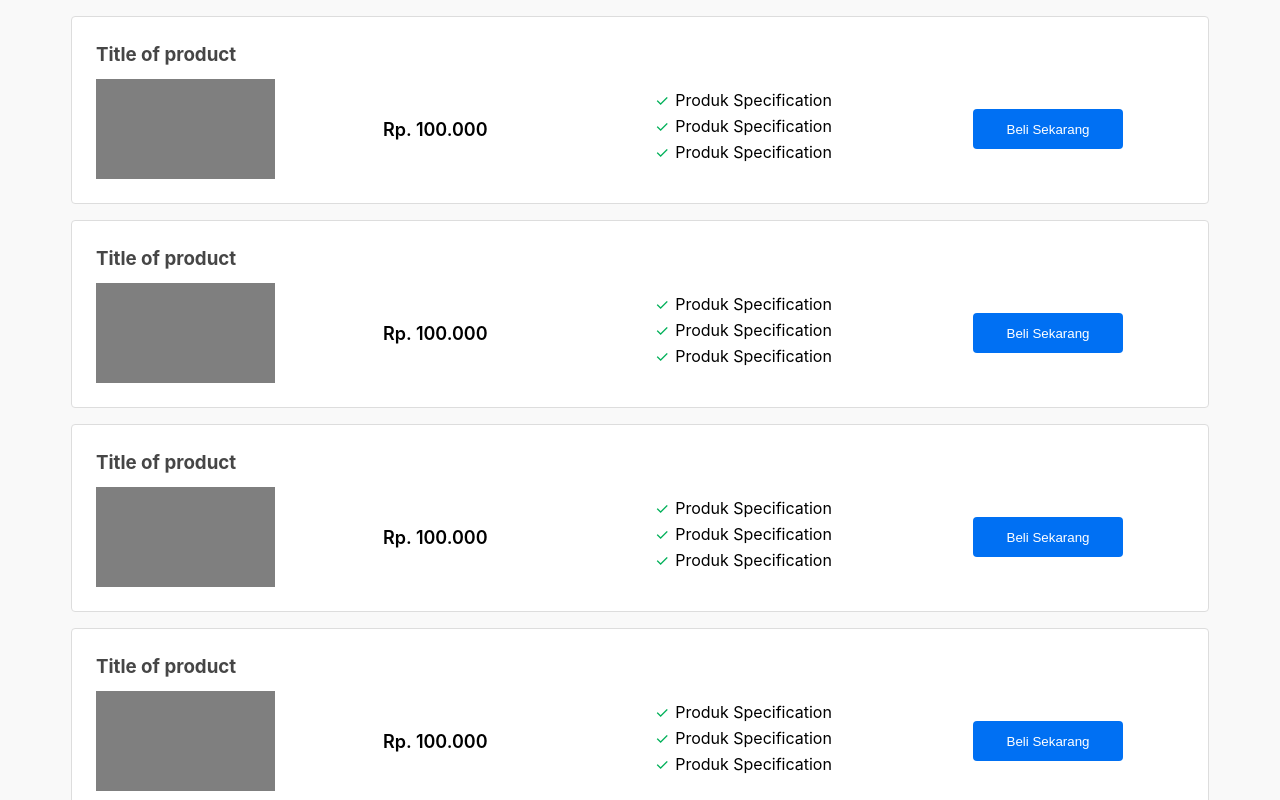
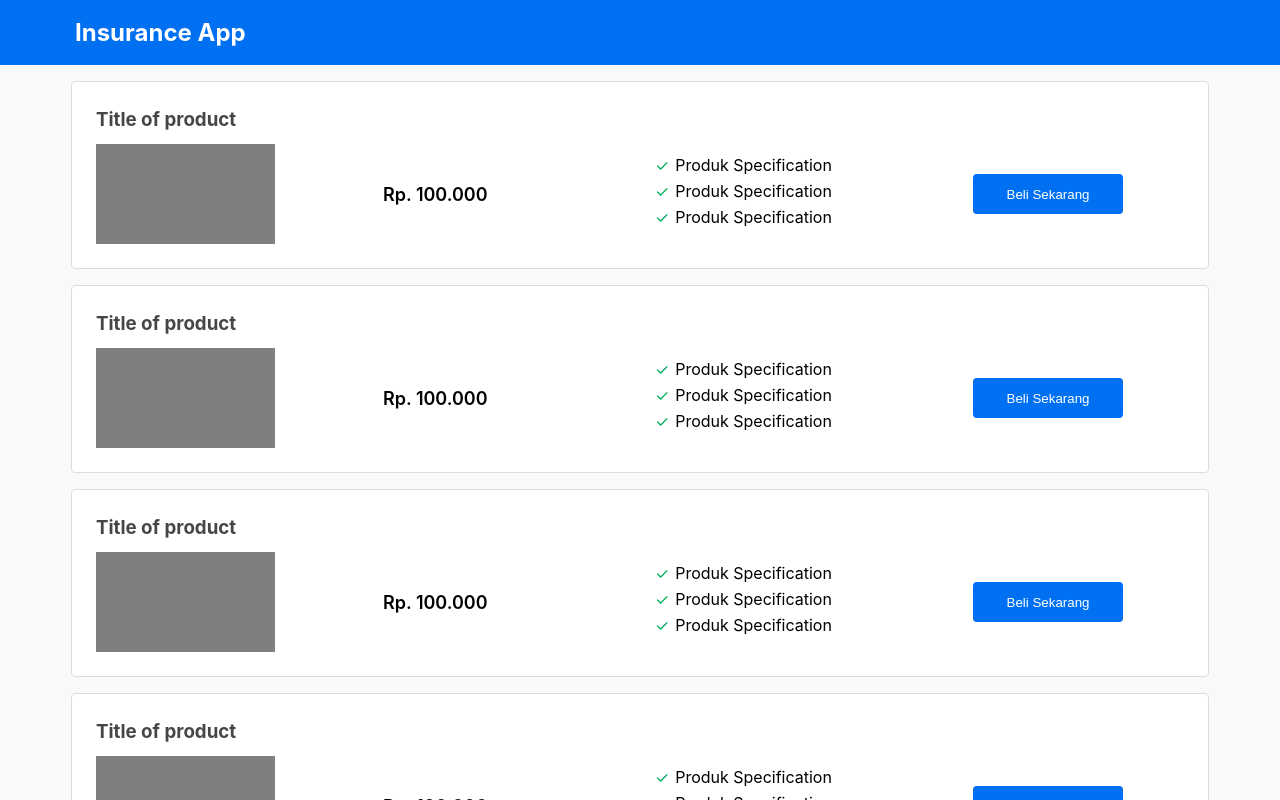
Before and after one commit to gegyhamdani/insurance-app, a Next.js app: page / in a window 1280 px wide. Shown: the top 800 px of the page. Built offline with nearby package versions, Linux system fonts and the light colour scheme.

Commit message:
feat(header): create header component

```diff
--- a/pages/index.jsx
+++ b/pages/index.jsx
@@ -1,10 +1,12 @@
 import React from 'react';
+import Header from '../src/component/organism/Header/Header';
 import Insurance from '../src/component/organism/Insurance';
 import Pages from '../src/component/templates/Pages';
 
 const Home = () => {
   return (
     <Pages>
+      <Header />
       <Insurance />
     </Pages>
   );
--- /dev/null
+++ b/src/component/organism/Header/Header.jsx
@@ -0,0 +1,17 @@
+import React from 'react';
+
+import styles from './index.module.css';
+
+const Header = () => {
+  return (
+    <>
+      <div className={styles.wrapper}>
+        <div className={styles.title}>
+          <h2>Insurance App</h2>
+        </div>
+      </div>
+    </>
+  );
+};
+
+export default Header;
--- /dev/null
+++ b/src/component/organism/Header/index.module.css
@@ -0,0 +1,32 @@
+.wrapper {
+  width: 100%;
+  height: 65px;
+  display: flex;
+  justify-content: center;
+  align-items: center;
+  background-color: #0070f3;
+  color: #fff;
+}
+
+.title {
+  width: 100%;
+  padding: 0 20px;
+}
+
+@media (min-width: 1200px) {
+  .title {
+    width: 1170px;
+  }
+}
+
+@media (min-width: 992px) and (max-width: 1200px) {
+  .title {
+    width: 970px;
+  }
+}
+
+@media (min-width: 768px) and (max-width: 992px) {
+  .title {
+    width: 750px;
+  }
+}
```
Also changed, not shown: src/component/organism/Header/index.jsx (added).
